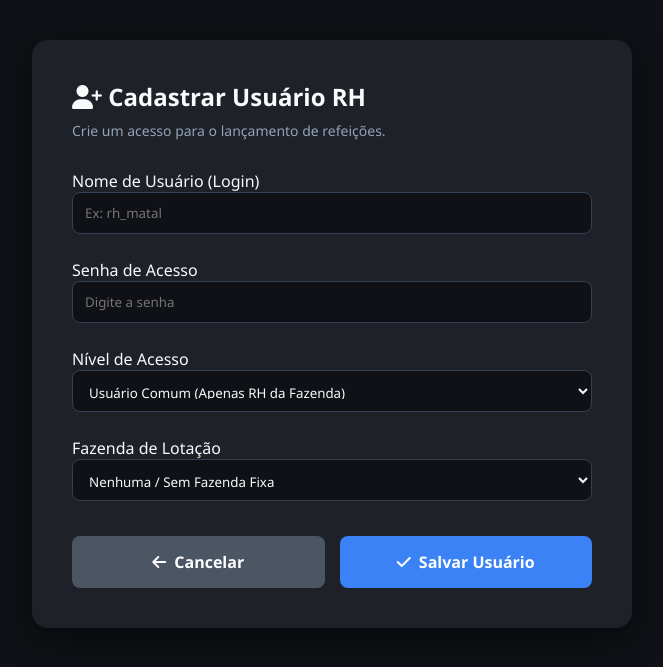
After one commit to NisioH/sistema_refeicoes, a Django app: page /painel/usuarios/novo/ in a window 1280 px wide. The commit adds this page. Shown: the top 667 px of the page, without its empty margins (308-971 px from the left). Run offline with Django 5.2, Linux system fonts and the light colour scheme; a user stored in the database is signed in; tables that the repository leaves empty hold one stand-in row (values such as "Sample post").

Commit message:
Novas modificações - criar novos usuários

```diff
--- /dev/null
+++ b/refeicoes/templates/refeicoes/criar_usuario.html
@@ -0,0 +1,70 @@
+{% load static %}
+<!DOCTYPE html>
+<html lang="pt-BR">
+<head>
+    <meta charset="UTF-8">
+    <title>Novo Usuário</title>
+    <link rel="stylesheet" href="https://cdnjs.cloudflare.com/ajax/libs/font-awesome/6.4.0/css/all.min.css">
+    <link rel="stylesheet" href="{% static 'refeicoes/css/style.css' %}">
+    <script>if (localStorage.getItem('tema-refeicoes') === 'claro') document.documentElement.classList.add('theme-light');</script>
+</head>
+<body>
+    <div class="form-container">
+        <div class="form-header" style="margin-bottom: 30px;">
+            <h2><i class="fa-solid fa-user-plus"></i> Cadastrar Usuário RH</h2>
+            <p style="color: var(--text-muted); font-size: 14px; margin-top: 8px;">
+                Crie um acesso para o lançamento de refeições.
+            </p>
+        </div>
+
+        {% if erro %}
+        <div style="background: rgba(239, 68, 68, 0.1); border: 1px solid #ef4444; color: #ef4444; padding: 15px; border-radius: 8px; margin-bottom: 25px; text-align: center;">
+            <i class="fa-solid fa-triangle-exclamation"></i> {{ erro }}
+        </div>
+        {% endif %}
+
+        <form method="POST">
+            {% csrf_token %}
+
+            <div class="input-group" style="margin-bottom: 25px;">
+                <label>Nome de Usuário (Login)</label>
+                <input type="text" name="username" class="input-dark" required placeholder="Ex: rh_matal">
+            </div>
+
+            <div class="input-group" style="margin-bottom: 25px;">
+                <label>Senha de Acesso</label>
+                <input type="password" name="password" class="input-dark" required placeholder="Digite a senha">
+            </div>
+
+            <!-- NOVO CAMPO: Nível de Acesso -->
+            <div class="input-group" style="margin-bottom: 25px;">
+                <label>Nível de Acesso</label>
+                <select name="nivel_acesso" class="input-dark" required>
+                    <option value="comum">Usuário Comum (Apenas RH da Fazenda)</option>
+                    <option value="admin">Administrador (Acesso Total ao Sistema)</option>
+                </select>
+            </div>
+
+            <!-- Ajustado para não ser obrigatório (útil para Admins Gerais) -->
+            <div class="input-group" style="margin-bottom: 35px;">
+                <label>Fazenda de Lotação</label>
+                <select name="fazenda" class="input-dark">
+                    <option value="">Nenhuma / Sem Fazenda Fixa</option>
+                    {% for f in fazendas %}
+                        <option value="{{ f.id }}">{{ f.nome }}</option>
+                    {% endfor %}
+                </select>
+            </div>
+
+            <div class="botoes-form">
+                <a href="{% url 'gerenciar_usuarios' %}" class="btn-voltar">
+                    <i class="fa-solid fa-arrow-left"></i> Cancelar
+                </a>
+                <button type="submit" class="btn-salvar">
+                    <i class="fa-solid fa-check"></i> Salvar Usuário
+                </button>
+            </div>
+        </form>
+    </div>
+</body>
+</html>
--- a/refeicoes/urls.py
+++ b/refeicoes/urls.py
@@ -11,4 +11,7 @@ urlpatterns = [
     path('precos/', views.configurar_precos, name='configurar_precos'),
     path('exportar-excel/', views.exportar_refeicoes_excel, name='exportar_excel'),
    # path('api/assistente/', views.chat_assistente, name='chat_assistente'),
+    path('usuarios/', views.gerenciar_usuarios, name='gerenciar_usuarios'),
+    path('usuarios/novo/', views.criar_usuario, name='criar_usuario'),
+    path('usuarios/excluir/<int:user_id>/', views.excluir_usuario, name='excluir_usuario')
 ]
--- a/refeicoes/views.py
+++ b/refeicoes/views.py
@@ -1,16 +1,13 @@
 import io
 import json
-import os
 from datetime import date
 from collections import defaultdict
-import pandas as pd
 from dateutil.relativedelta import relativedelta
 
 from django.http import HttpResponse, FileResponse
 from django.shortcuts import render, redirect, get_object_or_404
 from django.db.models import Sum, Q, F
 from django.core.paginator import Paginator
-from django.template.context_processors import request
 from dotenv import load_dotenv
 
 from reportlab.lib.pagesizes import A4, landscape
@@ -20,10 +17,11 @@ from reportlab.lib.styles import getSampleStyleSheet, ParagraphStyle
 from reportlab.lib.enums import TA_CENTER, TA_RIGHT
 
 from django.contrib.auth.decorators import login_required
-from django.http import JsonResponse
-from django.views.decorators.csrf import csrf_exempt
+from django.contrib.auth.models import User
+from django.shortcuts import get_object_or_404
 
-from .models import RegistroRefeicao, TabelaPreco, LocalRefeicao, Fazenda
+
+from .models import RegistroRefeicao, TabelaPreco, LocalRefeicao, Fazenda, Perfil
 from .forms import RegistroRefeicaoForm, TabelaPrecoForm
 
 load_dotenv()
@@ -703,3 +701,80 @@ def configurar_precos(request):
         'nome_fazenda': fazenda_usuario.nome if fazenda_usuario else "Matriz (Padrão)"
     }
     return render(request, 'refeicoes/configurar_precos.html', contexto)
+
+
+@login_required
+def gerenciar_usuarios(request):
+    is_dono = request.user.is_superuser or (hasattr(request.user, 'perfil') and request.user.perfil.is_dono)
+
+    if not is_dono:
+        return redirect('painel')
+
+    # Transforma em lista para podermos manipular
+    usuarios = list(User.objects.all().select_related('perfil'))
+
+    # Prepara os dados para cada usuário
+    for u in usuarios:
+        # Carimba quem é você
+        u.is_logged_in_user = (u.id == request.user.id)
+        # Cria uma "flag" temporária para saber se é admin (facilita a ordenação)
+        u.is_admin_flag = u.is_superuser or (hasattr(u, 'perfil') and u.perfil.is_dono)
+
+    # ORDENAÇÃO INTELIGENTE AQUI:
+    # 1. 'not u.is_admin_flag': O Python ordena falsos (0) antes de verdadeiros (1).
+    #    Logo, quem for Admin vai pro topo!
+    # 2. 'u.username.lower()': Em seguida, organiza os nomes em ordem alfabética.
+    usuarios.sort(key=lambda u: (not u.is_admin_flag, u.username.lower()))
+
+    return render(request, 'refeicoes/gerenciar_usuarios.html', {'usuarios': usuarios, 'is_dono': True})
+@login_required
+def criar_usuario(request):
+    is_dono = request.user.is_superuser or (hasattr(request.user, 'perfil') and request.user.perfil.is_dono)
+
+    if not is_dono:
+        return redirect('painel')
+
+    fazendas = Fazenda.objects.all()
+
+    if request.method == 'POST':
+        username = request.POST.get('username')
+        password = request.POST.get('password')
+        fazenda_id = request.POST.get('fazenda')
+        nivel_acesso = request.POST.get('nivel_acesso')  # NOVO: Captura a escolha do Admin
+
+        if User.objects.filter(username=username).exists():
+            return render(request, 'refeicoes/criar_usuario.html', {
+                'fazendas': fazendas,
+                'erro': 'Este nome de usuário já está em uso. Escolha outro.',
+                'is_dono': True
+            })
+
+        # Cria o usuário
+        novo_user = User.objects.create_user(username=username, password=password)
+
+        # Define a fazenda apenas se foi selecionada alguma
+        fazenda = get_object_or_404(Fazenda, id=fazenda_id) if fazenda_id else None
+
+        # Grava o perfil com o nível de acesso escolhido
+        perfil, created = Perfil.objects.get_or_create(user=novo_user)
+        perfil.fazenda_lotacao = fazenda
+        perfil.is_dono = (nivel_acesso == 'admin')  # Se escolheu admin, fica True. Se não, False.
+        perfil.save()
+
+        return redirect('gerenciar_usuarios')
+
+    return render(request, 'refeicoes/criar_usuario.html', {'fazendas': fazendas, 'is_dono': True})
+
+@login_required
+def excluir_usuario(request, user_id):
+    is_dono = request.user.is_superuser or (hasattr(request.user, 'perfil') and request.user.perfil.is_dono)
+
+    if not is_dono:
+        return redirect('painel')
+
+    usuario = get_object_or_404(User, id=user_id)
+
+    if usuario.id != request.user.id:
+        usuario.delete()
+
+    return redirect('gerenciar_usuarios')
```
Also changed, not shown: refeicoes/templates/refeicoes/gerenciar_usuarios.html (added, +81 -0 lines), refeicoes/templates/refeicoes/painel.html (+10 -2 lines).
